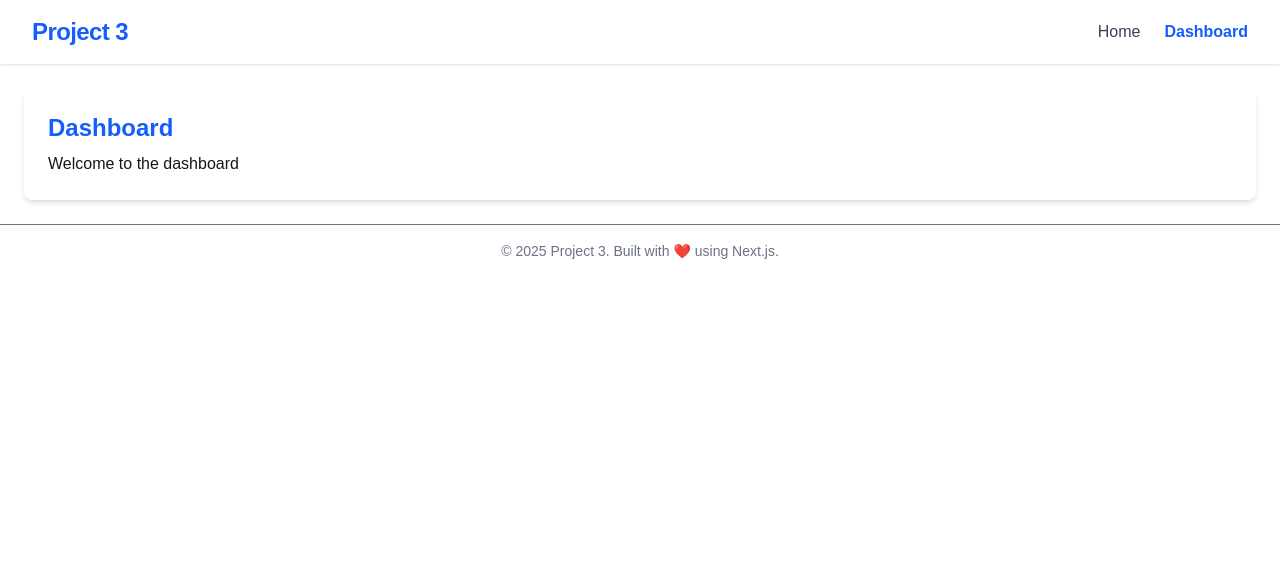
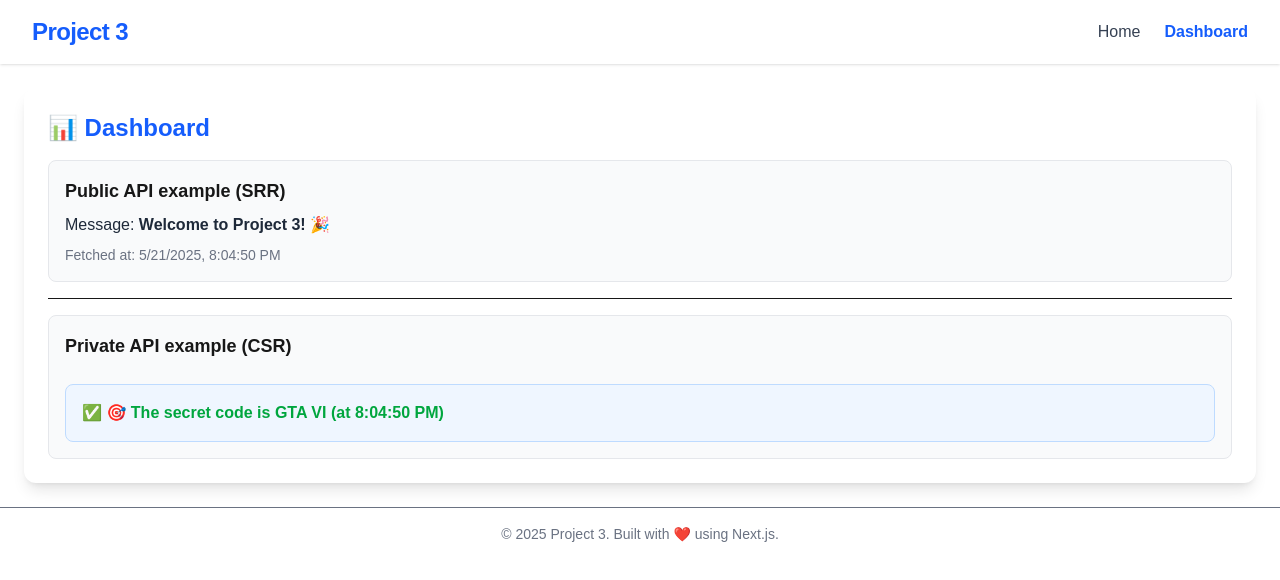
Before and after one commit to Muhammad-Nour-Dabash/project3, a Next.js app in the folder project3/: page /dashboard in a window 1280 px wide. Shown: the top 580 px of the page. Built offline with nearby package versions, Linux system fonts and the light colour scheme.

Commit message:
Public API with SSR & Private API with CSR ^_^

```diff
--- /dev/null
+++ b/project3/app/api/greeting/route.ts
@@ -0,0 +1,8 @@
+export async function GET() {
+  // add 2 sec delay
+  await new Promise((resolve) => setTimeout(resolve, 2000));
+  return Response.json({
+    message: "Welcome to Project 3! 🎉",
+    timestamp: new Date().toISOString(),
+  });
+}
--- /dev/null
+++ b/project3/app/api/secret/route.ts
@@ -0,0 +1,14 @@
+export async function GET(request: Request) {
+  const authHeader = request.headers.get("authorization");
+
+  if (authHeader !== "Bearer mysecrettoken123") {
+    return new Response(JSON.stringify({ error: "Unauthorized access" }), {
+      status: 401,
+    });
+  }
+
+  return Response.json({
+    secret: "🎯 The secret code is GTA VI",
+    issuedAt: new Date().toISOString(),
+  });
+}
--- a/project3/app/components/Navbar.tsx
+++ b/project3/app/components/Navbar.tsx
@@ -1,5 +1,4 @@
 "use client";
-
 import Link from "next/link";
 import { usePathname } from "next/navigation";
 import { useState } from "react";
--- /dev/null
+++ b/project3/app/components/SecretData.tsx
@@ -0,0 +1,36 @@
+"use client";
+import { useEffect, useState } from "react";
+import Loading from "../loading";
+
+export default function SecretData() {
+  const [loading, setLoading] = useState(true);
+  const [secret, setSecret] = useState<string | null>(null);
+  const [error, setError] = useState<string | null>(null);
+
+  useEffect(() => {
+    fetch("/api/secret", {
+      headers: {
+        Authorization: "Bearer mysecrettoken123", // ✅ correct token
+      },
+    })
+      .then(async (res) => {
+        if (!res.ok) throw new Error((await res.json()).error);
+        return res.json();
+      })
+      .then((data) =>
+        setSecret(
+          `${data.secret} (at ${new Date(data.issuedAt).toLocaleTimeString()})`
+        )
+      )
+      .catch((err) => setError(err.message))
+      .finally(() => setLoading(false));
+  }, []);
+
+  return (
+    <div className="bg-blue-50 border border-blue-200 rounded-lg p-4 mt-6">
+      {loading && <Loading />}
+      {secret && <p className="text-green-600 font-semibold">✅ {secret}</p>}
+      {error && <p className="text-red-500 font-semibold">❌ {error}</p>}
+    </div>
+  );
+}
--- a/project3/app/dashboard/page.tsx
+++ b/project3/app/dashboard/page.tsx
@@ -1,15 +1,36 @@
-async function getData() {
-  await new Promise((resolve) => setTimeout(resolve, 2000)); // Simulate delay
-  return { message: "Welcome to the dashboard" };
+import SecretData from "../components/SecretData";
+
+async function getGreeting() {
+  const res = await fetch("http://localhost:3000/api/greeting", {
+    // Important: Force fetch from server (not cache)
+    cache: "no-store",
+  });
+
+  if (!res.ok) throw new Error("Failed to fetch greeting");
+
+  return res.json();
 }
 
 export default async function DashboardPage() {
-  const data = await getData();
+  const { message, timestamp } = await getGreeting();
 
   return (
-    <div className="bg-white p-6 rounded-lg shadow-md">
-      <h1 className="text-2xl font-bold mb-2 text-blue-600">Dashboard</h1>
-      <p>{data.message}</p>
+    <div className="bg-white shadow-lg rounded-xl p-6 space-y-4">
+      <h1 className="text-2xl font-bold text-blue-600">📊 Dashboard</h1>
+      <div className="space-y-2 border border-gray-200 rounded-lg p-4 bg-gray-50">
+        <h1 className="text-lg font-semibold">Public API example (SRR)</h1>
+        <p className="text-gray-800">
+          Message: <strong>{message}</strong>
+        </p>
+        <p className="text-sm text-gray-500">
+          Fetched at: {new Date(timestamp).toLocaleString()}
+        </p>
+      </div>
+      <hr />
+      <div className="space-y-2 border border-gray-200 rounded-lg p-4 bg-gray-50">
+        <h1 className="text-lg font-semibold">Private API example (CSR)</h1>
+        <SecretData />
+      </div>
     </div>
   );
 }
```
